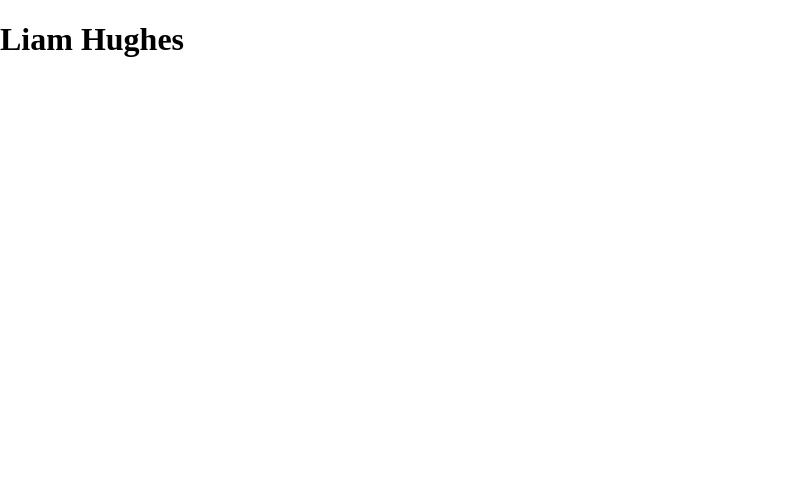
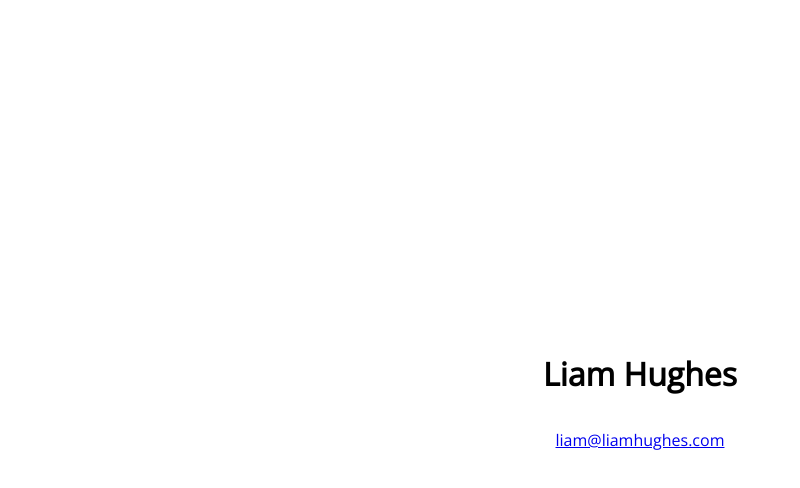
Before and after one commit to liamhughes/liamhughes.com, a website: page index.html in a window 1280 px wide. Shown: the whole page, without its empty margins (0-800 px from the left). Drawn offline with nearby package versions, Linux system fonts and the light colour scheme.

Commit message:
Font, title, email address and layout

```diff
--- /dev/null
+++ b/css/index.css
@@ -0,0 +1,17 @@
+html {
+    font-family: 'Open Sans', sans-serif;
+}
+
+.main {
+    display: flex;
+    flex-direction: column;
+    justify-content: center;
+    align-items: center;
+
+    height: 100vh;
+    width: 100vw;
+}
+
+.main > * {
+    flex: 0 0 auto;
+}
--- a/index.html
+++ b/index.html
@@ -1,8 +1,13 @@
 <html>
     <head>
+        <link href="https://fonts.googleapis.com/css?family=Open+Sans" rel="stylesheet">
         <link rel="stylesheet" type="text/css" href="css/normalize.css">
+        <link rel="stylesheet" type="text/css" href="css/index.css">
     </head>
     <body>
-        <h1>Liam Hughes</h1>
+        <div class="main">
+            <h1>Liam Hughes</h1>
+            <p><a href="mailto:liam@liamhughes.com">liam@liamhughes.com</a></p>
+        </div>
     </body>
 </html>
```
